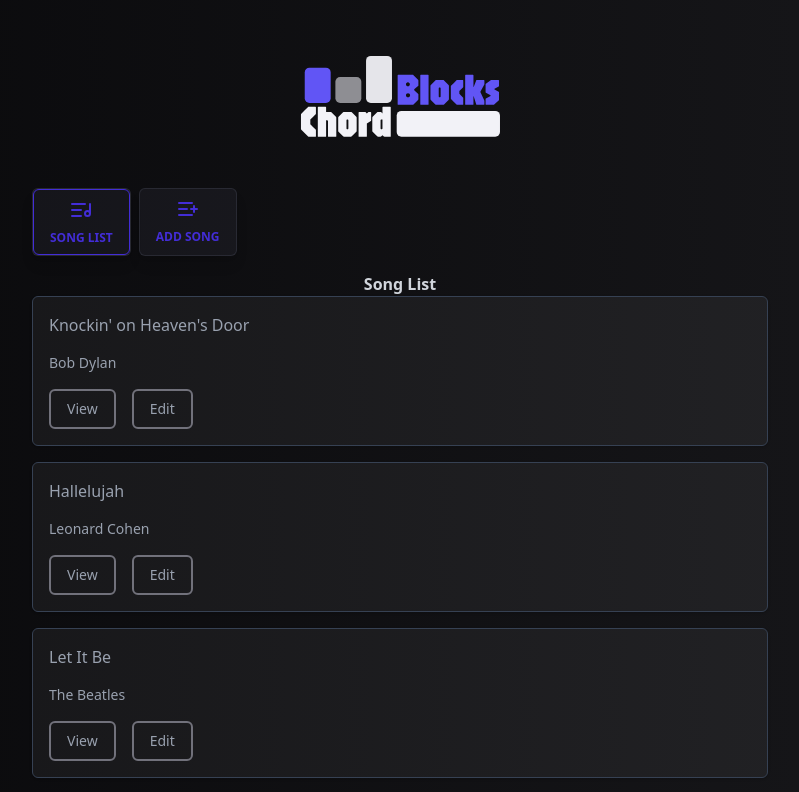
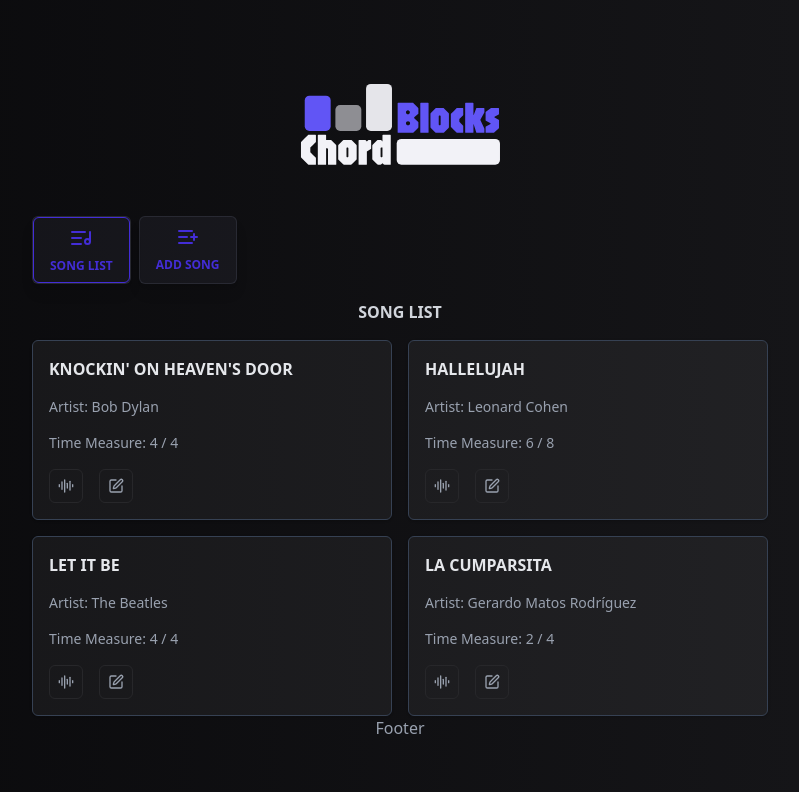
Before and after one commit to horaciodominguez/chordblocks-react-typescript, a React (Vite) app: page / in a window 1280 px wide. Shown: the top 792 px of the page, without its empty margins (240-1039 px from the left). Built offline with nearby package versions, Linux system fonts and the light colour scheme.

Commit message:
feat: enhance SongList component layout and add icons for actions

```diff
--- a/src/modules/songs/components/SongList.tsx
+++ b/src/modules/songs/components/SongList.tsx
@@ -1,5 +1,6 @@
 import { Link } from "react-router-dom"
 import { type Song as SongType } from "@/modules/songs/types/song.types"
+import { AudioLines, Edit } from "lucide-react"
 
 interface Props {
   songs: SongType[]
@@ -7,7 +8,7 @@ interface Props {
 
 export const SongList = ({ songs }: Props) => {
   return (
-    <div className="flex flex-col gap-4">
+    <div className="grid grid-cols-1 md:grid-cols-2 gap-4">
       {songs.map((song) => (
         <div
           key={song.id}
@@ -17,27 +18,38 @@ export const SongList = ({ songs }: Props) => {
           "
         >
           <h2>
-            <Link className="" to={`/song/${song.id}`}>
+            <Link
+              className="uppercase font-bold text-gray-200"
+              to={`/song/${song.id}`}
+            >
               {song.title}
             </Link>
           </h2>
-          <p className="text-sm text-gray-400">{song.artist}</p>
+          <h3 className="text-sm text-gray-400">Artist: {song.artist}</h3>
+          <p className="text-sm text-gray-400">
+            Time Measure: {song.timeSignature.beatsPerMeasure} /{" "}
+            {song.timeSignature.noteValue}
+          </p>
           <div className="flex gap-4">
             <Link
               className="
-                inline px-4 py-2
-                border-2 border-zinc-500/100 rounded-md text-sm text-gray-400 hover:text-gray-200"
+                flex
+                justify-center items-center
+                px-2 py-2
+                border-1 border-zinc-800 rounded-md text-sm text-gray-400 hover:text-gray-200"
               to={`/song/${song.id}`}
             >
-              View
+              <AudioLines width={16} height={16} />
             </Link>
             <Link
               className="
-                inline px-4 py-2
-                border-2 border-zinc-500/100 rounded-md text-sm text-gray-400 hover:text-gray-200"
+                flex
+                justify-center items-center
+                px-2 py-2
+                border-1 border-zinc-800 rounded-md text-sm text-gray-400 hover:text-gray-200"
               to={`/song/${song.id}/edit`}
             >
-              Edit
+              <Edit width={16} height={16} />
             </Link>
           </div>
         </div>
--- a/src/pages/Home.tsx
+++ b/src/pages/Home.tsx
@@ -8,7 +8,9 @@ type Props = {
 export default function Home({ songs }: Props) {
   return (
     <>
-      <h2 className="text-gray-300 font-bold text-center  ">Song List</h2>
+      <h2 className="text-gray-300 font-bold text-center uppercase mb-4  ">
+        Song List
+      </h2>
       <SongList songs={songs} />
     </>
   )
```
